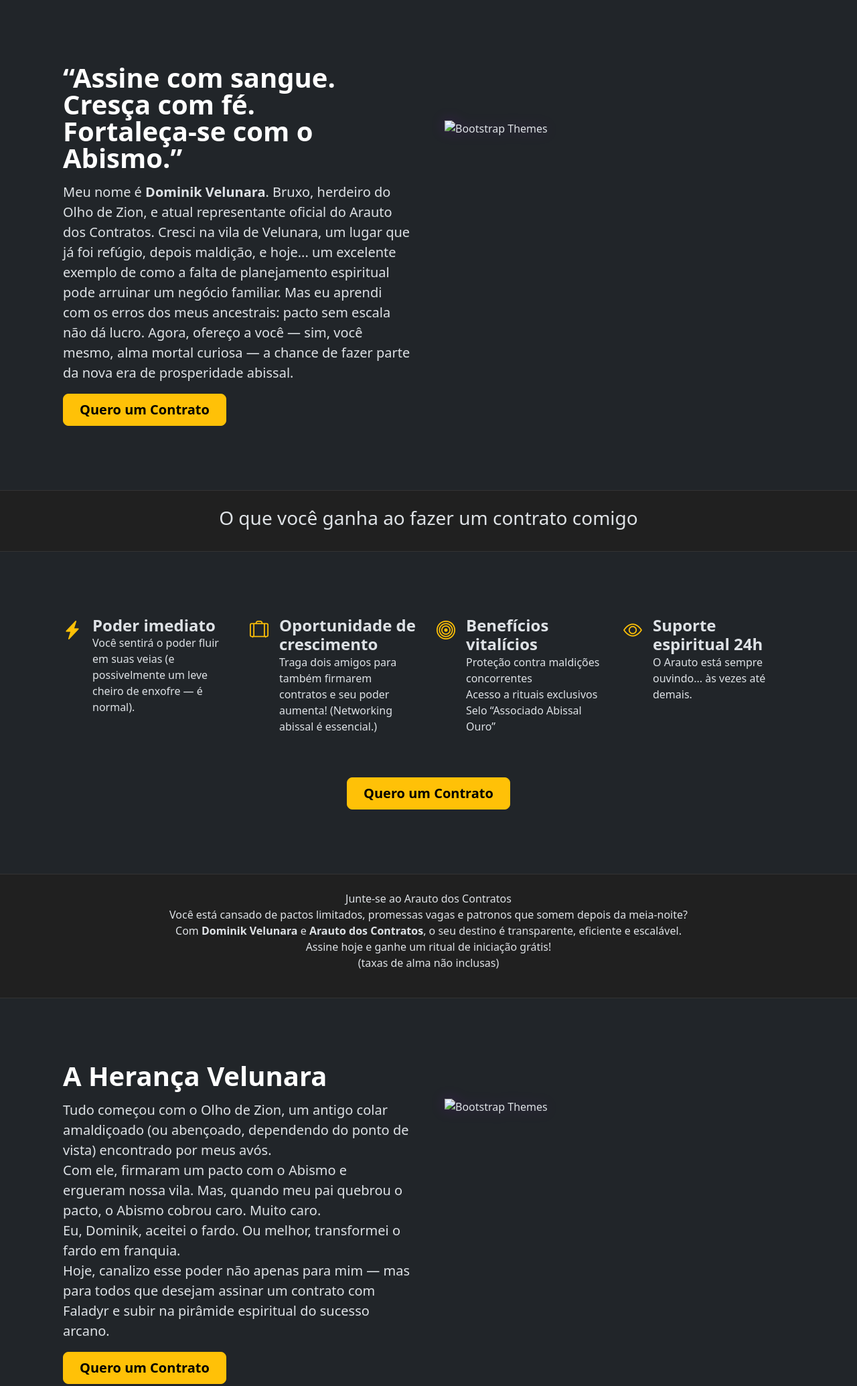
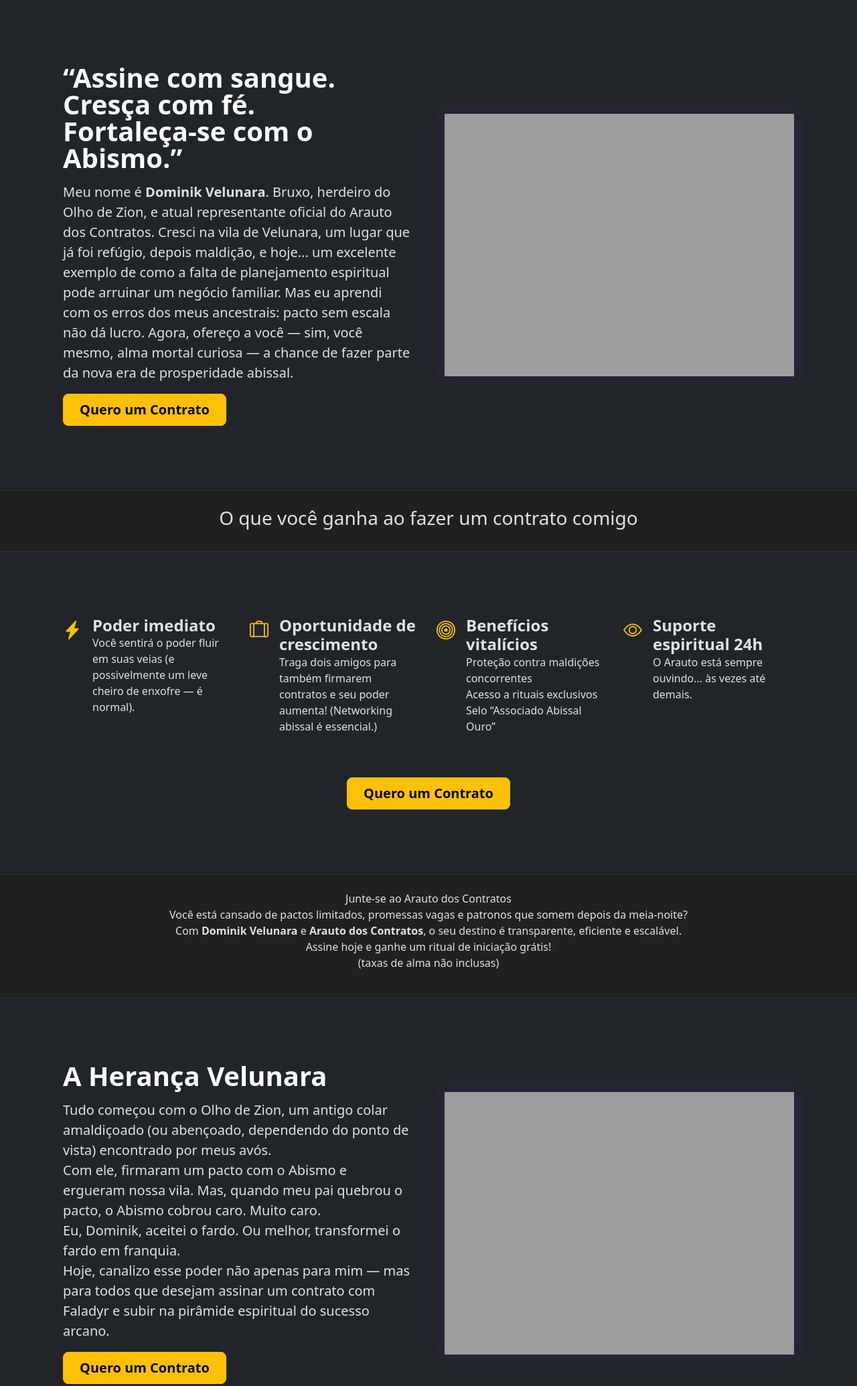
Before and after one commit to PPedroAmaral/landingpage-bootstrap, a plain HTML site: page index.html in a window 1280 px wide. Shown: the top 2070 px of the page at 67% size. Drawn offline with nearby package versions, Linux system fonts and the light colour scheme; the site is published under a folder, as on GitHub Pages, so addresses that start at the root find nothing.

Commit message:
Update index.html

```diff
--- a/index.html
+++ b/index.html
@@ -53,7 +53,7 @@
         <div class="row flex-lg-row-reverse align-items-center g-5 py-5">
           <div class="col-10 col-sm-8 col-lg-6">
             <img
-              src="/img/DomikVelunaraSemFundo.png"
+              src="img/DomikVelunaraSemFundo.png"
               class="d-block mx-lg-auto img-fluid img-hero"
               alt="Bootstrap Themes"
               width="700"
@@ -186,7 +186,7 @@
         <div class="row flex-lg-row-reverse align-items-center g-5 py-5">
           <div class="col-10 col-sm-8 col-lg-6">
             <img
-              src="/img/Dominiki2png.png"
+              src="img/Dominiki2png.png"
               class="d-block mx-lg-auto img-fluid img-hero"
               alt="Bootstrap Themes"
               width="700"
```
